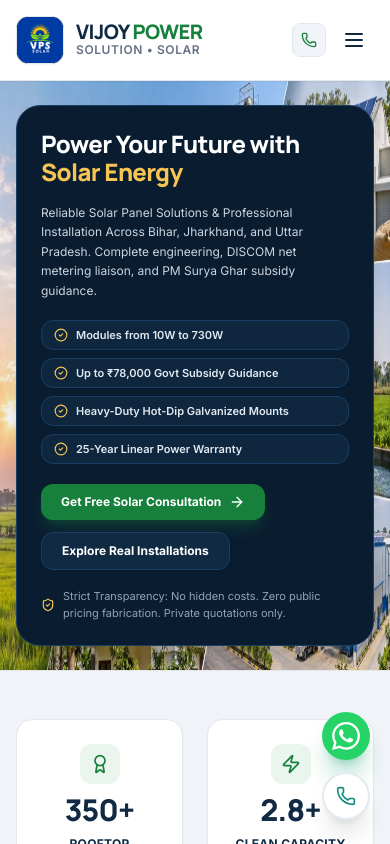
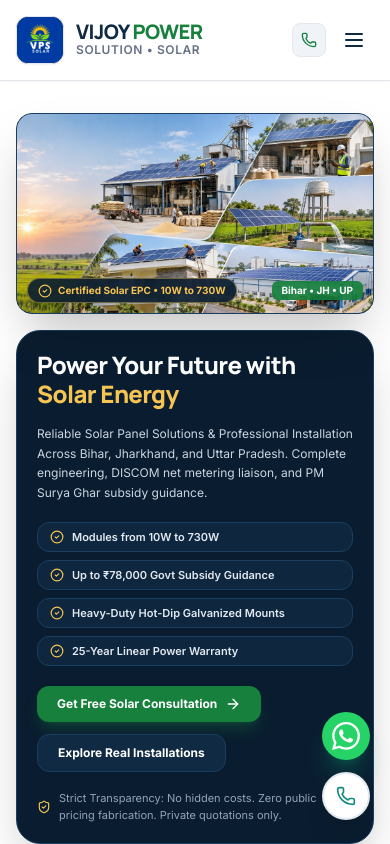
Before and after one commit to sonuchaurasiya7633/Vijay-Power-Solution, a Next.js app: page / in a window 390 px wide. Shown: the top 844 px of the page. Built offline with nearby package versions, Linux system fonts and the light colour scheme; no server answers; the database is empty.

Commit message:
hero image

```diff
--- a/src/components/public/HeroSection.tsx
+++ b/src/components/public/HeroSection.tsx
@@ -56,9 +56,9 @@ export default async function HeroSection() {
   const bgImage = heroData.backgroundImage || "/images/hero-solar-banner.jpg";
 
   return (
-    <section className="relative overflow-hidden bg-navy-950 text-white min-h-[440px] lg:h-[52vh] lg:min-h-[480px] lg:max-h-[560px] flex items-center py-6 sm:py-8">
-      {/* Background Solar Collage Image - 100% Full View (Zero Crop) */}
-      <div className="absolute inset-0 z-0">
+    <section className="relative overflow-hidden bg-navy-950 text-white py-6 sm:py-8 lg:py-0 lg:h-[52vh] lg:min-h-[480px] lg:max-h-[560px] flex items-center">
+      {/* Background Solar Collage Image - Desktop Full View (hidden on mobile, visible lg:block) */}
+      <div className="hidden lg:block absolute inset-0 z-0">
         <Image
           src={bgImage}
           alt="VIJOY POWER SOLUTION - Residential, Commercial & Agricultural Solar EPC"
@@ -67,13 +67,35 @@ export default async function HeroSection() {
           sizes="100vw"
           className="object-fill object-center w-full h-full"
         />
-        {/* Soft dark tint to balance brightness */}
+        {/* Soft dark tint to balance brightness on desktop */}
         <div className="absolute inset-0 bg-navy-950/25 pointer-events-none" />
       </div>
 
-      <div className="relative z-10 max-w-7xl mx-auto px-4 sm:px-6 lg:px-8 w-full">
-        {/* Solid Corporate Navy Card - Zero Glassmorphism, 100% Crisp Background */}
-        <div className="max-w-xl lg:max-w-2xl bg-gradient-to-br from-navy-900 via-navy-950 to-navy-900 p-6 sm:p-7 rounded-3xl border border-navy-700 shadow-2xl space-y-4">
+      <div className="relative z-10 max-w-7xl mx-auto px-4 sm:px-6 lg:px-8 w-full py-2 lg:py-0">
+        {/* Mobile Visual Solar Showcase - 100% visible on mobile devices (hidden on lg desktop) */}
+        <div className="lg:hidden w-full mb-4 rounded-2xl overflow-hidden border border-navy-700 shadow-2xl relative aspect-[16/9] bg-navy-900 group">
+          <Image
+            src={bgImage}
+            alt="VIJOY POWER SOLUTION - Solar Panels Installation in Bihar, Jharkhand & UP"
+            fill
+            priority
+            sizes="100vw"
+            className="object-cover object-center"
+          />
+          <div className="absolute inset-0 bg-gradient-to-t from-navy-950/85 via-transparent to-transparent pointer-events-none" />
+          <div className="absolute bottom-2.5 left-2.5 right-2.5 flex items-center justify-between pointer-events-none">
+            <span className="inline-flex items-center gap-1.5 px-2.5 py-1 rounded-full bg-navy-900/90 backdrop-blur-md border border-solar-yellow/40 text-[10px] font-bold text-solar-yellow shadow-md">
+              <CheckCircle2 className="w-3.5 h-3.5 text-solar-yellow shrink-0" />
+              <span>Certified Solar EPC • 10W to 730W</span>
+            </span>
+            <span className="text-[10px] font-bold text-white bg-solar-green/90 px-2.5 py-0.5 rounded-md shadow-sm">
+              Bihar • JH • UP
+            </span>
+          </div>
+        </div>
+
+        {/* Solid Corporate Navy Card - Zero Glassmorphism, 100% Crisp Typography */}
+        <div className="max-w-xl lg:max-w-2xl bg-gradient-to-br from-navy-900 via-navy-950 to-navy-900 p-5 sm:p-7 rounded-3xl border border-navy-700 shadow-2xl space-y-4">
           {/* Main Headline with High-Contrast Golden Yellow Accent */}
           <h1 className="font-display font-extrabold text-2xl sm:text-3xl md:text-4xl text-white tracking-tight leading-[1.18]">
             {heroHeading.includes("Solar Energy") ? (
```
